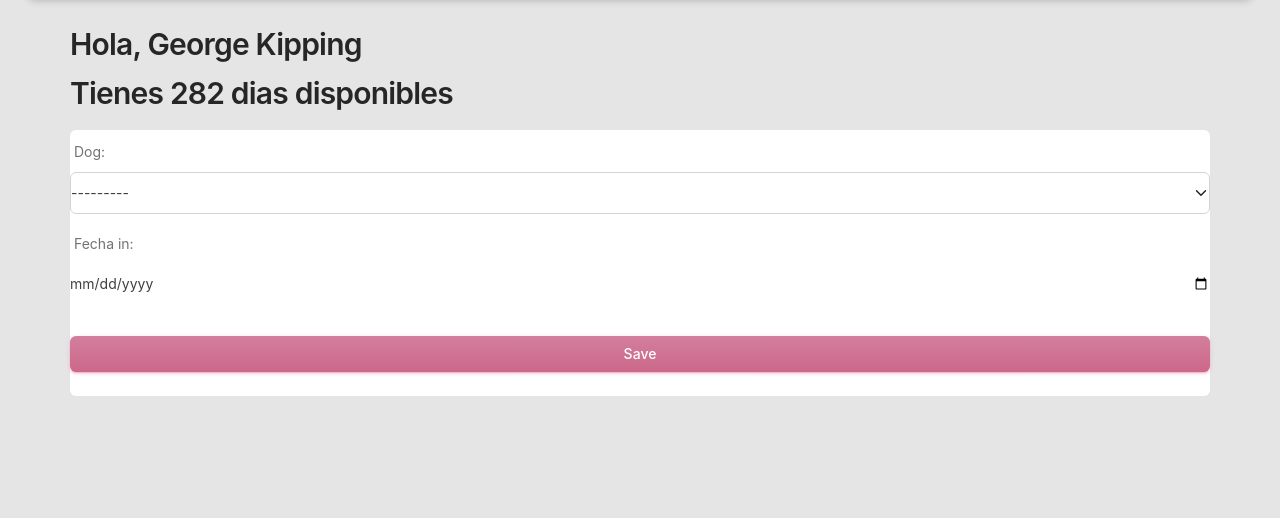
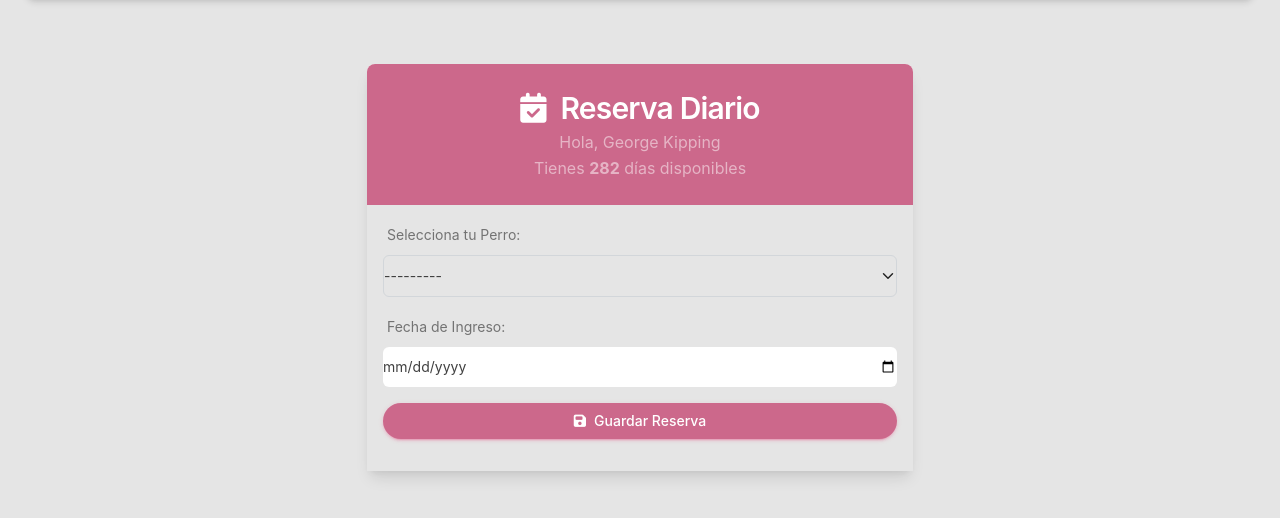
Before and after one commit to gkipping2023/pawradise, a Django app: page /diario in a window 1280 px wide. Shown: the part 74-592 px from the top of the page. Run offline with Django 4.2, Linux system fonts and the light colour scheme; a user stored in the database is signed in; data comes from the database, SQL or seed files in the repository; both versions use the stored data as it was after the commit; some libraries are stand-ins or nearby versions.

Commit message:
updated forms

```diff
--- a/main/forms.py
+++ b/main/forms.py
@@ -40,16 +40,21 @@ class Daily_ReserveForm_Hotel_admin(ModelForm):
         model = Reserves_Hotel
         fields = '__all__'
 
-#RESERVE FORM DIARIO
+#RESERVE FORM DIARIO label='Selecciona tu Perro',
 class Daily_ReserveForm(ModelForm):
-    dog = ModelChoiceField(widget=forms.Select(attrs={'class':'form-select'}),queryset=None)
+    dog = ModelChoiceField(label='Selecciona tu Perro',widget=forms.Select(attrs={'class':'form-select'}),queryset=None)
     paquete = forms.Select(attrs={'class':'form-select','name':'paquete'})
-    fecha_in = forms.DateField(widget=forms.DateInput(attrs={'type':'date','class':'form-control','id':'checkin'}))
+    fecha_in = forms.DateField(label='Fecha de Ingreso',widget=forms.DateInput(attrs={'type':'date','class':'form-control','id':'checkin'}))
 
     class Meta:
         model = Reserves_Daily
         fields = '__all__'
         exclude = ['propietario','is_checked_in','check_in','check_out']
+        widgets = {
+            'dog': forms.Select(attrs={'class':'form-select'}),
+            'fecha_in': forms.DateInput(attrs={'type':'date','class':'form-control','id':'checkin'}),
+            'paquete': forms.Select(attrs={'class':'form-select'}),
+        }
 
     #Para que solo salgan los perros del usuario actual
     def __init__(self, user, *args, **kwargs):
@@ -57,13 +62,17 @@ class Daily_ReserveForm(ModelForm):
         self.fields['dog'].queryset = Dogs.objects.filter(propietario=user)
 
 class Daily_ReserveForm2(ModelForm):
-    dog = ModelChoiceField(widget=forms.Select(attrs={'class':'form-select'}),queryset=None)
-    fecha_in = forms.DateField(widget=forms.DateInput(attrs={'type':'date','class':'form-control','id':'checkin'}))
+    dog = ModelChoiceField(label='Selecciona tu Perro',widget=forms.Select(attrs={'class':'form-select'}),queryset=None)
+    fecha_in = forms.DateField(label='Fecha de Ingreso',widget=forms.DateInput(attrs={'type':'date','class':'form-control','id':'checkin'}))
 
     class Meta:
         model = Reserves_Daily
         fields = '__all__'
         exclude = ['propietario','is_checked_in','paquete','check_in','check_out']
+        widgets = {
+            'dog': forms.Select(attrs={'class':'form-select'}),
+            'fecha_in': forms.DateInput(attrs={'type':'date','class':'form-control','id':'checkin'})
+        }
 
     #Para que solo salgan los perros del usuario actual
     def __init__(self, user, *args, **kwargs):
@@ -72,15 +81,16 @@ class Daily_ReserveForm2(ModelForm):
 
 #RESERVE FORM HOTEL
 class Hotel_ReserveForm(ModelForm):
-    dog = ModelChoiceField(widget=forms.Select(attrs={'class':'form-select'}),queryset=None)
-    fecha_in = forms.DateField(widget=forms.DateInput(attrs={'type':'date','class':'form-control','id':'checkin'}))
-    fecha_out = forms.DateField(widget=forms.DateInput(attrs={'type':'date','class':'form-control','id':'checkout'}))
+    dog = ModelChoiceField(label='Selecciona tu Perro',widget=forms.Select(attrs={'class':'form-select'}),queryset=None)
+    fecha_in = forms.DateField(label='Fecha de Ingreso',widget=forms.DateInput(attrs={'type':'date','class':'form-control','id':'checkin'}))
+    fecha_out = forms.DateField(label='Fecha de Salida',widget=forms.DateInput(attrs={'type':'date','class':'form-control','id':'checkout'}))
 
 
     class Meta:
         model = Reserves_Hotel
         fields = '__all__'
         exclude = ['propietario','is_checked_in']
+
 
     #Para que solo salgan los perros del usuario actual
     def __init__(self, user, *args, **kwargs):
--- a/main/templates/main/booking_diario.html
+++ b/main/templates/main/booking_diario.html
@@ -5,29 +5,43 @@
 {% block content %}
 {% load static %}
 
-<div class="container-sm text-light form-control bg-transparent">
-
-<h3>Hola, {{user.nombre}} {{user.apellido}} </h3>
-<h3> Tienes {{user.available_days}} dias disponibles</h3>
-
-
-
-  <!-- Form -->
+<div class="container py-5">
+  <div class="row justify-content-center">
+    <div class="col-md-7 col-lg-6">
+      <div class="card shadow-lg border-0 rounded-4">
+        <div class="card-header text-center py-4" style="background: #cc688b;">
+          <h3 class="mb-0 text-white">
+            <i class="fas fa-calendar-check me-2"></i>
+            Reserva Diario
+          </h3>
+          <p class="mb-0 text-white-50">Hola, {{user.nombre}} {{user.apellido}}</p>
+          <p class="mb-0 text-white-50">Tienes <b>{{user.available_days}}</b> días disponibles</p>
+        </div>
+        <div class="card-body bg-light rounded-bottom-4">
           {% if user.available_days > 0 %}
-<div class="container-sm text-light form-control bg-transparent">
-<form method="POST" action="">
+            <form method="POST" action="" class="needs-validation" novalidate>
               {% csrf_token %}
-    <div class="form-control">
-    {{form2.as_p}}
+              <div class="mb-3">
+                {{ form2.as_p }}
+              </div>
+              <button type="submit" class="btn btn-primary w-100 rounded-pill py-2">
+                <i class="fas fa-save me-2"></i>Guardar Reserva
+              </button>
+            </form>
           {% elif user.available_days <= 0 %}
-  <form method="POST" action="">
+            <form method="POST" action="" class="needs-validation" novalidate>
               {% csrf_token %}
-    <div class="form-control">
-    {{form.as_p}}
+              <div class="mb-3">
+                {{ form.as_p }}
+              </div>
+              <button type="submit" class="btn btn-primary w-100 rounded-pill py-2">
+                <i class="fas fa-save me-2"></i>Guardar Reserva
+              </button>
+            </form>
           {% endif %}
-      <input type="submit" class="btn btn-primary bg-gradient container text-center my-3" name="Submit" value="Save"/>
         </div>
-      </form>
+      </div>
+    </div>
   </div>
 </div>
 
@@ -35,7 +49,7 @@
       document.getElementById("checkin").addEventListener("input", function() {
           let selectedDate = new Date(this.value);
           if (selectedDate.getDay() === 6) { // 0 = Sunday
-              alert("Sundays are not allowed! Please select another day.");
+              alert("Disculpa, No abrimos los Domingos. Por favor selecciona otro día.");
               this.value = ""; // Reset input field
           }
       });
--- a/main/templates/main/local_admin.html
+++ b/main/templates/main/local_admin.html
@@ -77,8 +77,8 @@
       <div class="row">
         <div class="col-12">
           <div class="card my-4">
-            <div class="card-header p-0 position-relative mt-n4 mx-3 z-index-2">
-              <div class="bg-gradient-primary shadow-dark border-radius-lg pt-4 pb-3">
+            <div class="card-header p-0 position-relative mt-n4 mx-3 z-index-2" style="background: #cc688b;">
+              <div class=" shadow-dark border-radius-lg pt-4 pb-3">
                 <h6 class="text-white text-capitalize ps-3">Visitas de Hoy - Diario</h6>
                 <a href="{% url 'admin_new_reserve' %}" type="button" class="btn btn-light position-absolute bottom-5 end-2 rounded-pill">+ Agregar Reserva Diaria</a>
               </div>
@@ -178,7 +178,7 @@
         <div class="col-12">
           <div class="card my-4">
             <div class="card-header p-0 position-relative mt-n4 mx-3 z-index-2">
-              <div class="bg-gradient-primary shadow-dark border-radius-lg pt-4 pb-3">
+              <div class="shadow-dark border-radius-lg pt-4 pb-3" style="background: #cc688b;">
                 <h6 class="text-white text-capitalize ps-3">Visitas de Hotel</h6>
                 <a href="{% url 'admin_new_reserve_hotel' %}" type="button" class="btn btn-light position-absolute bottom-5 end-2 rounded-pill">+ Agregar Reserva de Hotel</a>
               </div>
--- a/main/views.py
+++ b/main/views.py
@@ -86,7 +86,6 @@ def local_admin(request):
     except:
         porcentaje_total_de_conversion = 0
 
-    print(expected_today,'%')
 
     #available_days1 = User.objects.get(id=user.id)
 
--- a/templates/index.html
+++ b/templates/index.html
@@ -12,6 +12,8 @@
   <title>Pawradise</title>
 
   <!--     Fonts and icons     -->
+  <!-- Optionally include FontAwesome for icons -->
+<link rel="stylesheet" href="https://cdnjs.cloudflare.com/ajax/libs/font-awesome/6.4.0/css/all.min.css">
   <link rel="stylesheet" type="text/css" href="https://fonts.googleapis.com/css?family=Roboto:300,400,500,700,900|Roboto+Slab:400,700" />
   <!-- Nucleo Icons -->
   <link href="/static/assets/css/nucleo-icons.css" rel="stylesheet" />
```
Also changed, not shown: main/templates/main/booking_hotel.html (+31 -13 lines), main/templates/main/home.html (+7 -7 lines), db.sqlite3, 1 other file. Lines whose indentation alone changed are shown as unchanged.
